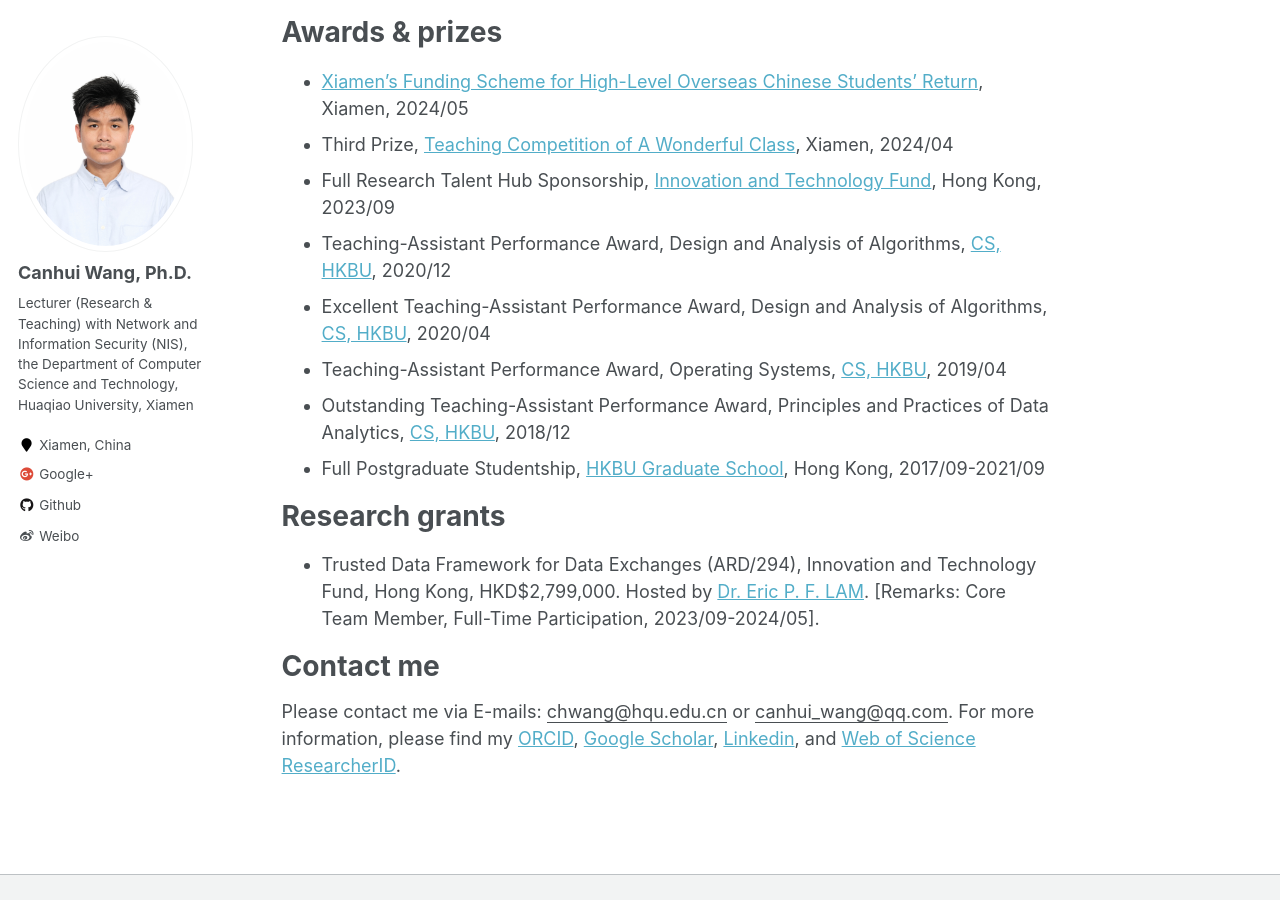
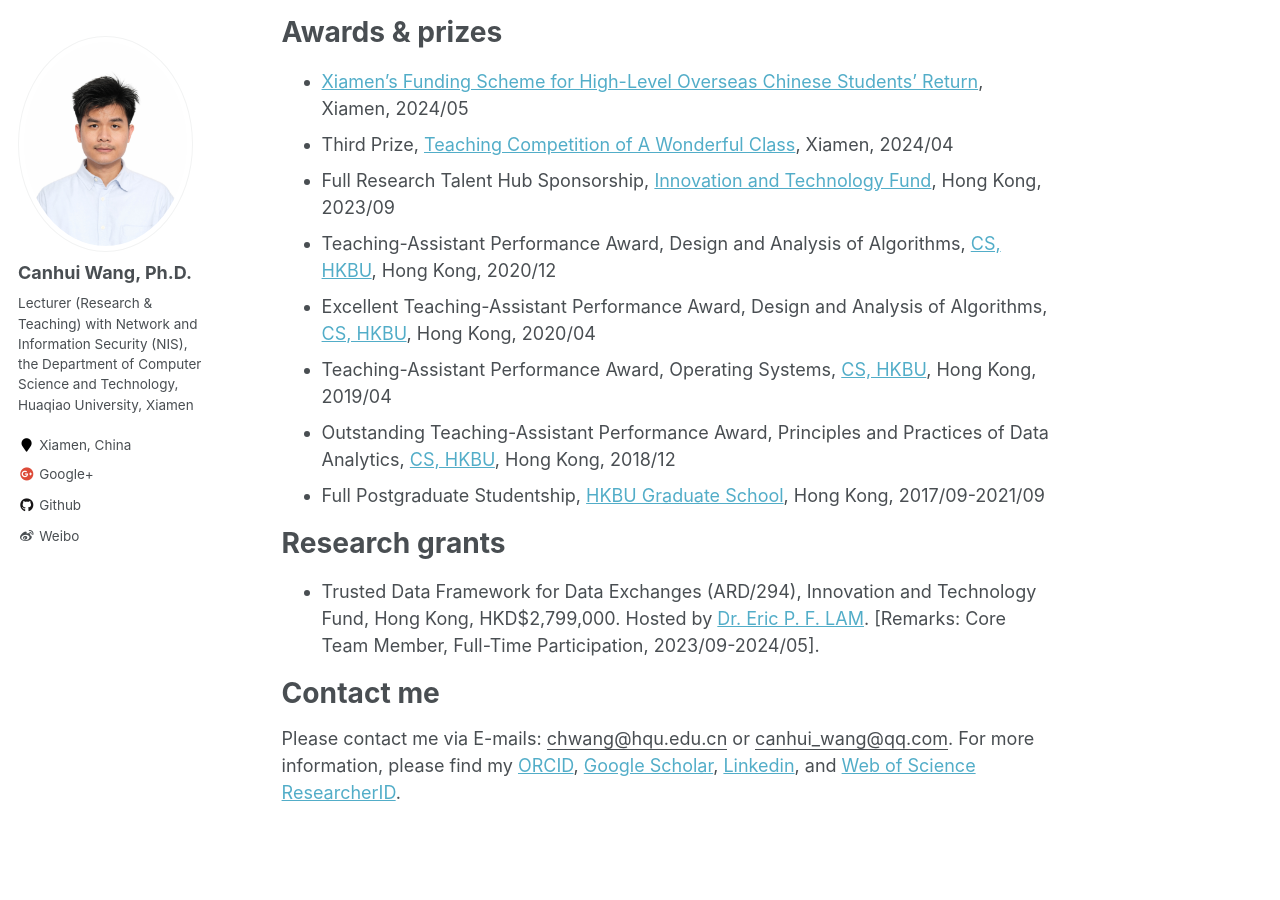
Before and after one commit to Canhui/canhui.github.io, a Jekyll site: the page built from _pages/about.md, in a window 1280 px wide and 900 px high, scrolled down 1937 px. Built offline with Jekyll 4.4.1, drawn with Linux system fonts in a browser that asks for light colours.

Commit message:
Update about.md

```diff
--- a/_pages/about.md
+++ b/_pages/about.md
@@ -55,10 +55,10 @@ Awards & prizes
 * [Xiamen's Funding Scheme for High-Level Overseas Chinese Students' Return](http://hrss.xm.gov.cn), Xiamen, 2024/05
 * Third Prize, [Teaching Competition of A Wonderful Class](https://jsfz.hqu.edu.cn/info/1035/5114.htm), Xiamen, 2024/04
 * Full Research Talent Hub Sponsorship, [Innovation and Technology Fund](https://www.itf.gov.hk/en/home/index.html), Hong Kong, 2023/09
-* Teaching-Assistant Performance Award, Design and Analysis of Algorithms, [CS, HKBU](https://www.comp.hkbu.edu.hk/v1/), 2020/12
-* Excellent Teaching-Assistant Performance Award, Design and Analysis of Algorithms, [CS, HKBU](https://www.comp.hkbu.edu.hk/v1/), 2020/04
-* Teaching-Assistant Performance Award, Operating Systems, [CS, HKBU](https://www.comp.hkbu.edu.hk/v1/), 2019/04
-* Outstanding Teaching-Assistant Performance Award, Principles and Practices of Data Analytics, [CS, HKBU](https://www.comp.hkbu.edu.hk/v1/), 2018/12
+* Teaching-Assistant Performance Award, Design and Analysis of Algorithms, [CS, HKBU](https://www.comp.hkbu.edu.hk/v1/), Hong Kong, 2020/12
+* Excellent Teaching-Assistant Performance Award, Design and Analysis of Algorithms, [CS, HKBU](https://www.comp.hkbu.edu.hk/v1/), Hong Kong, 2020/04
+* Teaching-Assistant Performance Award, Operating Systems, [CS, HKBU](https://www.comp.hkbu.edu.hk/v1/), Hong Kong, 2019/04
+* Outstanding Teaching-Assistant Performance Award, Principles and Practices of Data Analytics, [CS, HKBU](https://www.comp.hkbu.edu.hk/v1/), Hong Kong, 2018/12
 * Full Postgraduate Studentship, [HKBU Graduate School](https://gs.hkbu.edu.hk/), Hong Kong, 2017/09-2021/09
 
 Research grants
```
